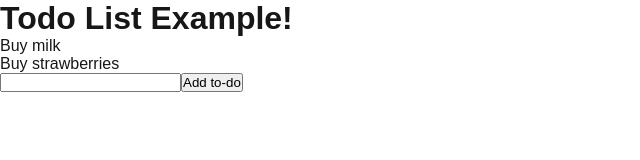
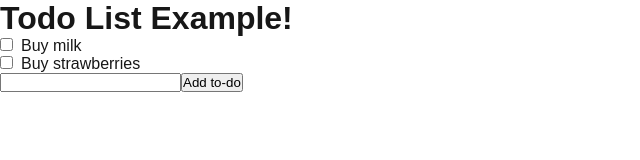
Before and after one commit to project-txn/nextjs-16-template, a Next.js app: page /todo in a window 1280 px wide. Shown: the top 160 px of the page, without its empty margins (0-640 px from the left). Built offline with nearby package versions, Linux system fonts and the light colour scheme.

Commit message:
build: checkbox complated functionality

```diff
--- a/app/todo/todo.js
+++ b/app/todo/todo.js
@@ -3,30 +3,74 @@
 import { useState } from "react";
 
 export function TodoList() {
-  const todoItemsInitial = [{ text: "Buy milk" }, { text: "Buy strawberries" }];
-  const [todoItems, setTodoItems] = useState(todoItemsInitial);
+  const [todoItems, setTodoItems] = useState([
+    { text: "Buy milk", completed: false },
+    { text: "Buy strawberries", completed: false },
+  ]);
+
   const [newTodo, setNewTodo] = useState("");
+
+  const toggleTodo = (index) => {
+    setTodoItems((prev) =>
+      prev.map((todo, i) =>
+        i === index
+          ? { ...todo, completed: !todo.completed }
+          : todo
+      )
+    );
+  };
+
+  const handleSubmit = (ev) => {
+    ev.preventDefault();
+
+    if (!newTodo.trim()) return;
+
+    setTodoItems((prev) => [
+      ...prev,
+      {
+        text: newTodo,
+        completed: false,
+      },
+    ]);
+
+    setNewTodo("");
+  };
+
   return (
     <>
       <ul>
         {todoItems.map((todoItem, index) => (
-          <li key={index}>{todoItem.text}</li>
+          <li key={index}>
+            <label>
+              <input
+                type="checkbox"
+                checked={todoItem.completed}
+                onChange={() => toggleTodo(index)}
+              />
+              <span
+                style={{
+                  marginLeft: "8px",
+                  textDecoration: todoItem.completed
+                    ? "line-through"
+                    : "none",
+                }}
+              >
+                {todoItem.text}
+              </span>
+            </label>
+          </li>
         ))}
       </ul>
-      <div>
-        <form
-          onSubmit={async (ev) => {
-            ev.preventDefault();
 
-            const text = newTodo;
-            setTodoItems((prev) => [...prev, { text }]);
-            setNewTodo("");
-          }}
-        >
-          <input type="text" aria-label="New to-do" onChange={(ev) => setNewTodo(ev.target.value)} value={newTodo} />
-          <button type="submit">Add to-do</button>
-        </form>
-      </div>
+      <form onSubmit={handleSubmit}>
+        <input
+          type="text"
+          aria-label="New to-do"
+          value={newTodo}
+          onChange={(ev) => setNewTodo(ev.target.value)}
+        />
+        <button type="submit">Add to-do</button>
+      </form>
     </>
-    )
+  );
 }
```
